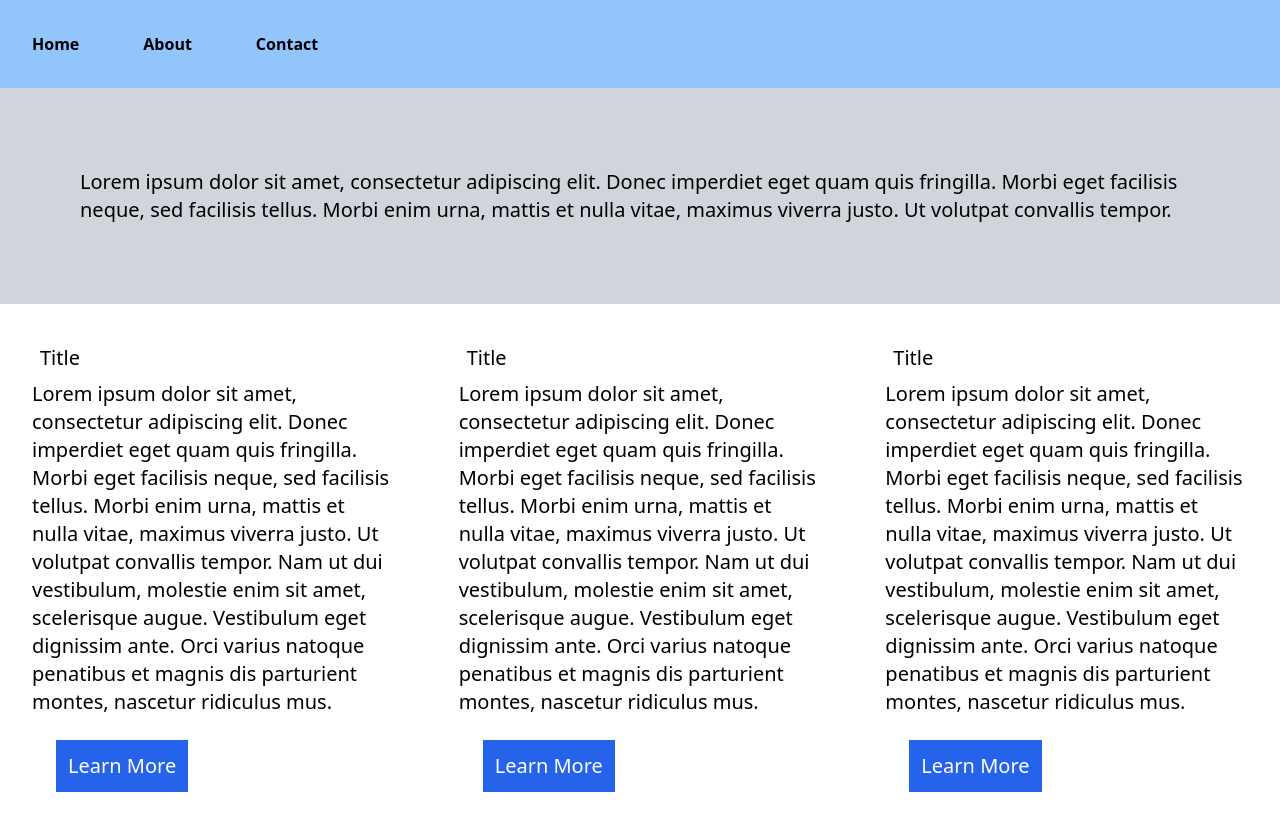
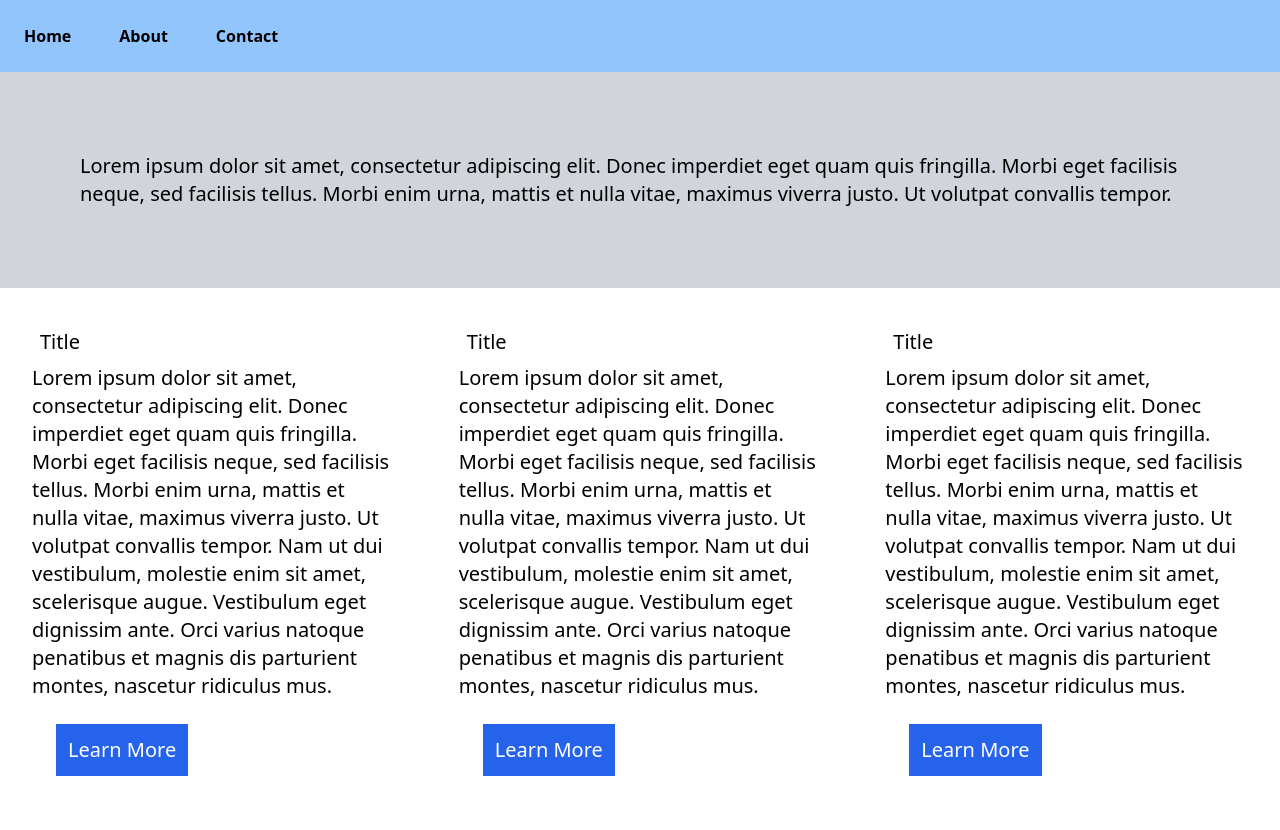
Before and after one commit to CJD115/Tailwind-test, a plain HTML site: page index.html in a window 1280 px wide. Drawn offline with nearby package versions, Linux system fonts and the light colour scheme.

Commit message:
Minor padding tweak

```diff
--- a/index.html
+++ b/index.html
@@ -18,9 +18,9 @@
 
     <div class="flex flex-row bg-blue-300">
 
-        <div class="p-5"><button class="p-3 bg-blue-300 text-black hover:bg-blue-100"><strong>Home</strong></button></div>
-        <div class="p-5"><button class="p-3 bg-blue-300 text-black hover:bg-blue-100"><strong>About</strong></button></div>
-        <div class="p-5"><button class="p-3 bg-blue-300 text-black hover:bg-blue-100"><strong>Contact</strong></button></div>
+        <div class="p-3"><button class="p-3 bg-blue-300 text-black hover:bg-blue-100"><strong>Home</strong></button></div>
+        <div class="p-3"><button class="p-3 bg-blue-300 text-black hover:bg-blue-100"><strong>About</strong></button></div>
+        <div class="p-3"><button class="p-3 bg-blue-300 text-black hover:bg-blue-100"><strong>Contact</strong></button></div>
 
     </div>
 
@@ -30,7 +30,7 @@
             viverra justo. Ut volutpat convallis tempor.</div>
     </div>
 
-    <div class="flex flex-row md:min-h-full min-h-full">
+    <div class="flex flex-col sm:flex-row md:min-h-full min-h-full">
         <div class="p-8 text-xl">
             <div class="p-2">
                 Title
```
